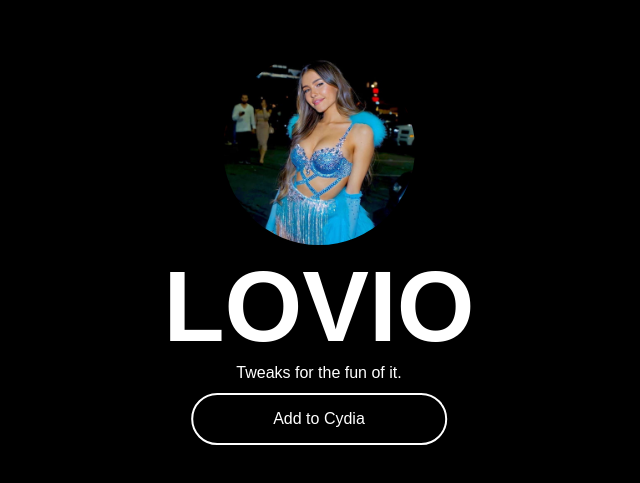
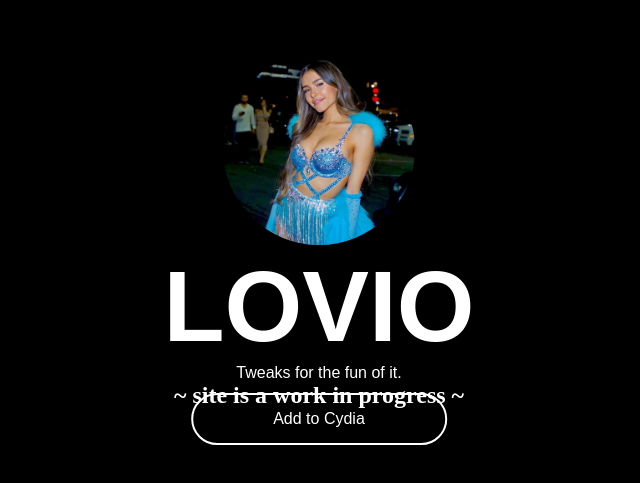
Before and after one commit to loviodev/loviodev.github.io, a plain HTML site: page index.html in a window 1280 px wide. Shown: the part 117-600 px from the top of the page, without its empty margins (321-961 px from the left). Drawn offline with Linux system fonts and the light colour scheme.

Commit message:
Update index.html

```diff
--- a/index.html
+++ b/index.html
@@ -13,5 +13,6 @@
 		<a href="cydia://url/https://cydia.saurik.com/api/share#?source=https://loviodev.github.io/">Add to Cydia</a>
 	</div>
 
+	<h2>~ site is a work in progress ~</h2>
 </body>
 </html>
```
